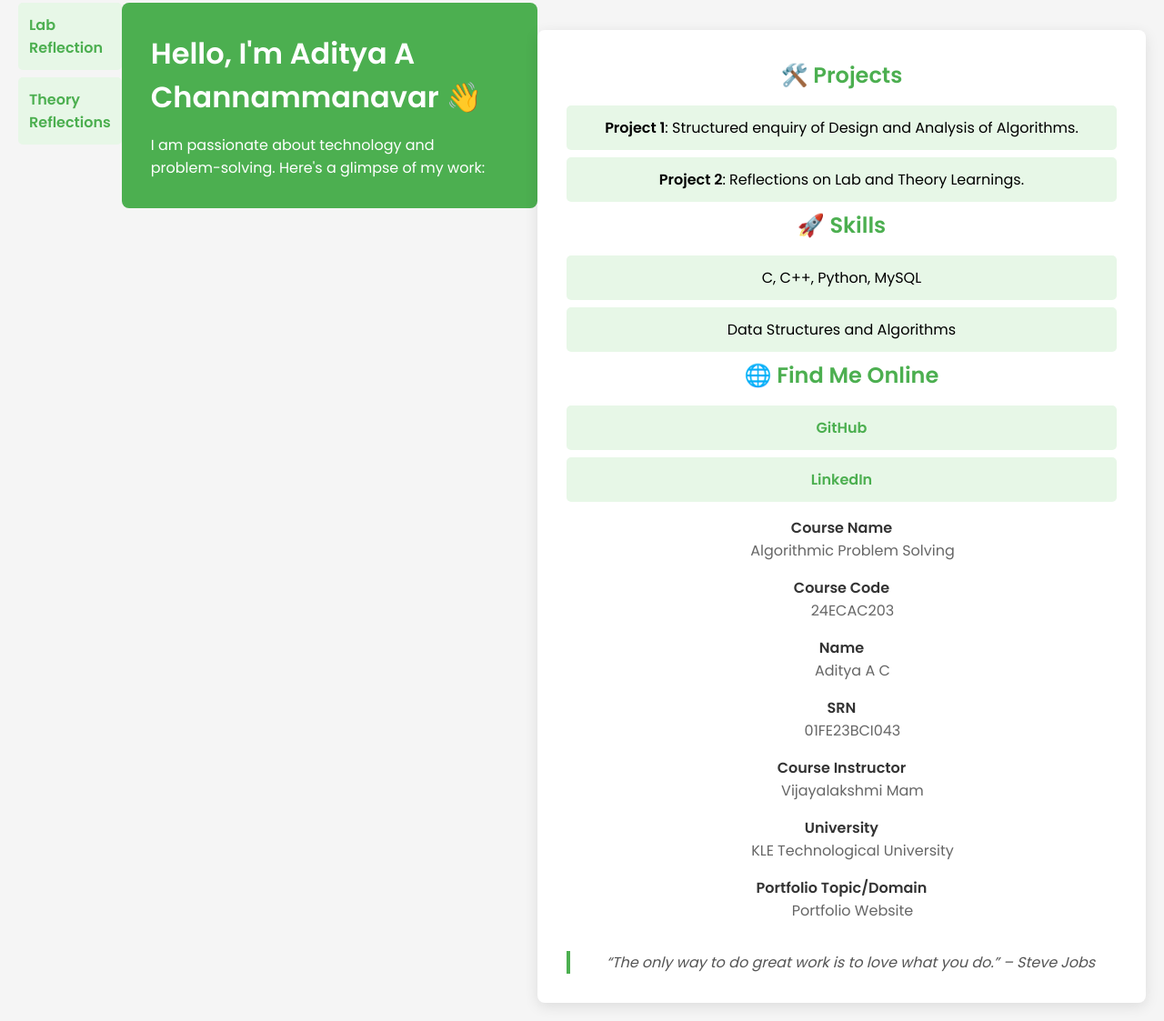
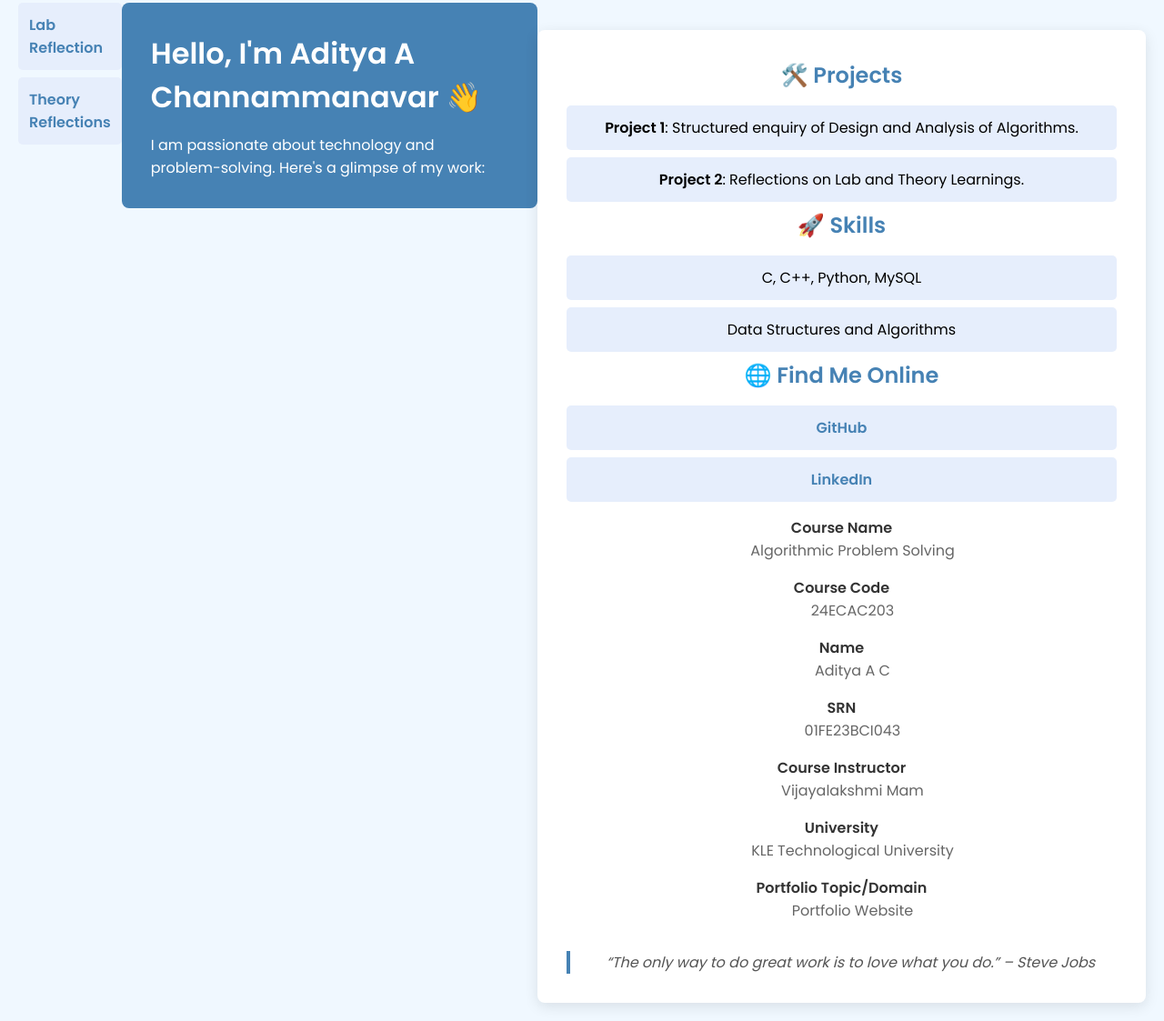
Before and after one commit to Aditya-c-hu/Aditya.github.io, a plain HTML site: page index.html in a window 1280 px wide. Shown: the part 17-1140 px from the top of the page at 91% size. Drawn offline with Linux system fonts and the light colour scheme.

Commit message:
Update style.css

```diff
--- a/style.css
+++ b/style.css
@@ -8,7 +8,7 @@
 /* Global Styles */
 body {
     font-family: 'Poppins', sans-serif;
-    background-color: #f5f5f5;
+    background-color: #f0f8ff; /* Light blue background */
     margin: 0;
     padding: 20px; /* Adding padding to the body to prevent sticking at the top */
     display: flex;
@@ -19,7 +19,7 @@ body {
 
 /* Main Container */
 section {
-    background-color: white;
+    background-color: #fff; /* White background */
     padding: 2rem;
     width: 90%;
     max-width: 800px;
@@ -31,7 +31,7 @@ section {
 
 /* Header */
 header {
-    background-color: #4CAF50;
+    background-color: #4682b4; /* Soothing blue */
     color: white;
     padding: 2rem;
     border-radius: 8px;
@@ -49,7 +49,7 @@ header p {
 
 /* Section Titles */
 h2 {
-    color: #4CAF50;
+    color: #4682b4; /* Soothing blue */
     margin-bottom: 1rem;
 }
 
@@ -60,7 +60,7 @@ ul {
 }
 
 ul li {
-    background-color: #e7f7e7;
+    background-color: #e6eefc; /* Light blue */
     margin-bottom: 0.5rem;
     padding: 0.75rem;
     border-radius: 5px;
@@ -68,7 +68,7 @@ ul li {
 
 /* Links */
 a {
-    color: #4CAF50;
+    color: #4682b4; /* Soothing blue */
     text-decoration: none;
     font-weight: bold;
 }
@@ -93,7 +93,7 @@ dl dd {
 blockquote {
     font-style: italic;
     color: #555;
-    border-left: 4px solid #4CAF50;
+    border-left: 4px solid #4682b4; /* Soothing blue */
     padding-left: 1rem;
     margin-top: 2rem;
 }
```
